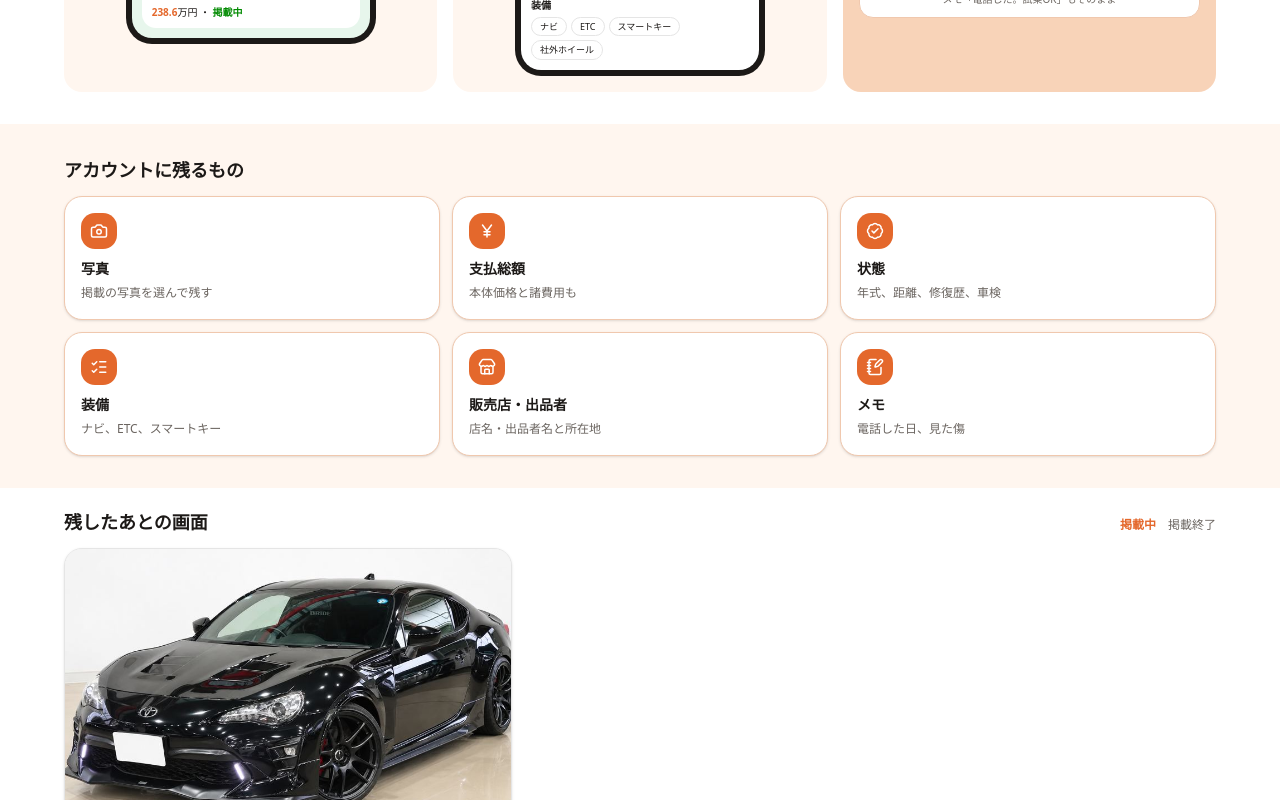
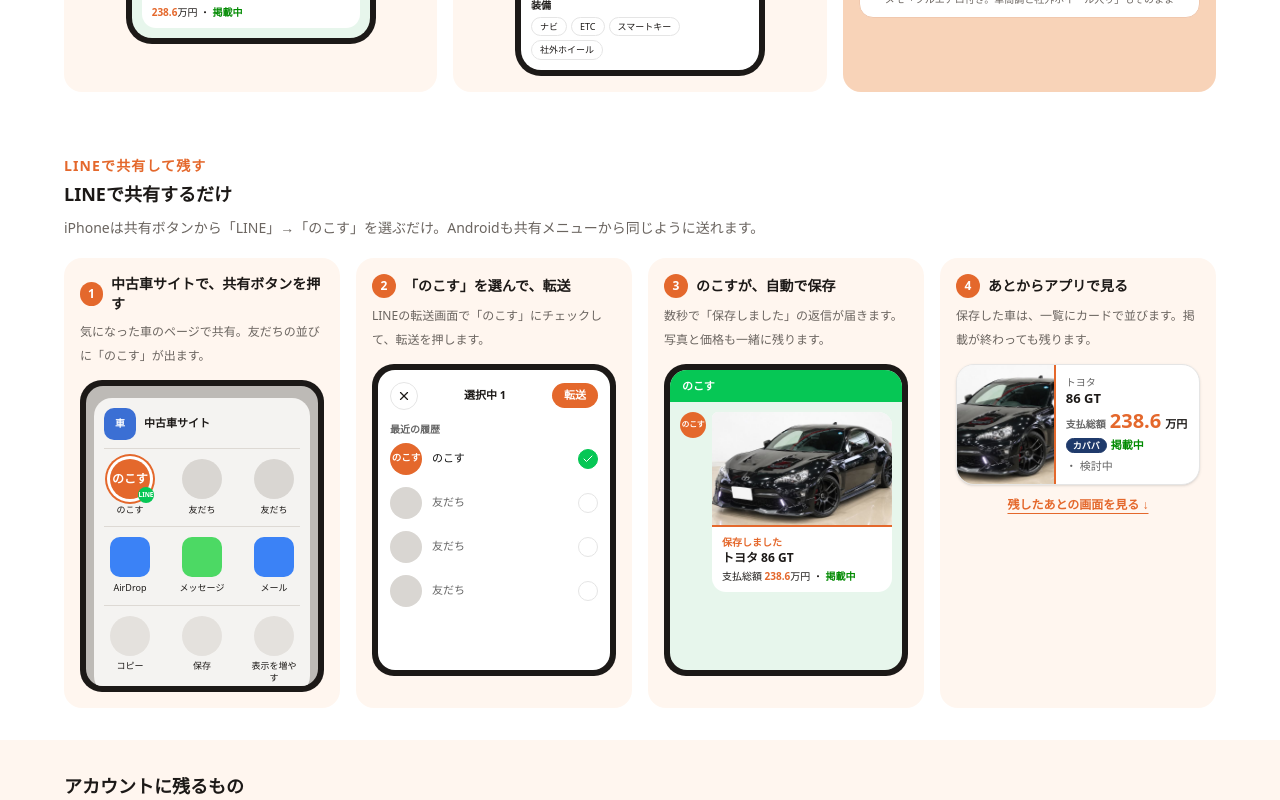
Before and after one commit to goodgunu/nokosu, a Next.js app: page / in a window 1280 px wide. Shown: the part 1380-2180 px from the top of the page. Built offline with nearby package versions, Linux system fonts and the light colour scheme; no server answers.

Commit message:
ランディング: LINE共有の流れセクション追加、メモ例文を86のカスタム例に

```diff
--- /dev/null
+++ b/components/landing-line-flow.tsx
@@ -0,0 +1,161 @@
+import Image from "next/image";
+import { Check, X } from "lucide-react";
+import { MiniCard } from "@/components/landing-mocks";
+
+const ORANGE = "#E4682C";
+
+function Frame({ children, bg = "#F2F2F2", label }: { children: React.ReactNode; bg?: string; label: string }) {
+  return (
+    <div role="img" aria-label={label} className="mx-auto mt-3 w-full max-w-[260px] rounded-[22px] p-1.5" style={{ background: "#1C1917" }}>
+      <div className="h-[300px] overflow-hidden rounded-[17px] text-left" style={{ background: bg }}>
+        {children}
+      </div>
+    </div>
+  );
+}
+
+function NokosuIcon({ size = 40, badge = true, ring = false }: { size?: number; badge?: boolean; ring?: boolean }) {
+  return (
+    <span className="relative inline-grid shrink-0 place-items-center rounded-full font-extrabold text-white" style={{ width: size, height: size, background: ORANGE, fontSize: size * 0.3, boxShadow: ring ? `0 0 0 3px #fff, 0 0 0 5px ${ORANGE}` : undefined }}>
+      のこす
+      {badge && (
+        <span className="absolute -right-1 -bottom-1 grid place-items-center rounded-md text-white" style={{ width: size * 0.4, height: size * 0.4, background: "#06C755", fontSize: size * 0.16 }}>
+          LINE
+        </span>
+      )}
+    </span>
+  );
+}
+
+function Dummy({ size = 40 }: { size?: number }) {
+  return <span className="inline-block shrink-0 rounded-full" style={{ width: size, height: size, background: "#D9D6D2" }} />;
+}
+
+// 1. 共有シート
+function ShareSheet() {
+  return (
+    <Frame label="中古車サイトの共有ボタンを押すと、友だちの並びに「のこす」が出る画面（サンプル）" bg="#BDBAB6">
+      <div className="mx-2 mt-3 rounded-2xl bg-[#F4F3F1] p-2.5">
+        <div className="flex items-center gap-2 border-b pb-2" style={{ borderColor: "#DDD9D4" }}>
+          <span className="grid size-8 place-items-center rounded-lg text-[10px] font-extrabold text-white" style={{ background: "#3B6FD4" }}>車</span>
+          <span className="text-[11px] font-bold">中古車サイト</span>
+        </div>
+        <div className="flex justify-between border-b py-2.5" style={{ borderColor: "#DDD9D4" }}>
+          {[0, 1, 2].map((i) => (
+            <div key={i} className="flex w-[52px] flex-col items-center gap-1">
+              {i === 0 ? <NokosuIcon size={40} ring /> : <Dummy size={40} />}
+              <span className="text-[9px]">{i === 0 ? "のこす" : "友だち"}</span>
+            </div>
+          ))}
+        </div>
+        <div className="flex justify-between border-b py-2.5" style={{ borderColor: "#DDD9D4" }}>
+          {[["AirDrop", "#3B82F6"], ["メッセージ", "#4CD964"], ["メール", "#3B82F6"]].map(([name, color]) => (
+            <div key={name} className="flex w-[52px] flex-col items-center gap-1">
+              <span className="size-10 rounded-[10px]" style={{ background: color }} />
+              <span className="text-[9px]">{name}</span>
+            </div>
+          ))}
+        </div>
+        <div className="flex justify-between pt-2.5">
+          {["コピー", "保存", "表示を増やす"].map((name) => (
+            <div key={name} className="flex w-[52px] flex-col items-center gap-1">
+              <span className="size-10 rounded-full bg-[#E4E1DD]" />
+              <span className="text-center text-[9px] leading-3">{name}</span>
+            </div>
+          ))}
+        </div>
+      </div>
+    </Frame>
+  );
+}
+
+// 2. LINEの転送画面
+function Forward() {
+  return (
+    <Frame label="LINEの転送画面で「のこす」を選び、転送を押す（サンプル）" bg="#FFFFFF">
+      <div className="flex items-center justify-between px-3 pt-3">
+        <span className="grid size-7 place-items-center rounded-full border"><X className="size-3.5" aria-hidden /></span>
+        <span className="text-[11px] font-bold">選択中 1</span>
+        <span className="rounded-full px-3 py-1 text-[11px] font-bold text-white" style={{ background: ORANGE }}>転送</span>
+      </div>
+      <p className="px-3 pt-3 text-[10px] font-bold" style={{ color: "#666" }}>最近の履歴</p>
+      {[true, false, false, false].map((checked, i) => (
+        <div key={i} className="flex items-center gap-2.5 px-3 py-1.5">
+          {i === 0 ? <NokosuIcon size={32} badge={false} /> : <Dummy size={32} />}
+          <span className="flex-1 text-[11px]" style={{ color: i === 0 ? "#111" : "#666" }}>{i === 0 ? "のこす" : "友だち"}</span>
+          <span className="grid size-5 place-items-center rounded-full border" style={checked ? { background: "#06C755", borderColor: "#06C755" } : undefined}>
+            {checked && <Check className="size-3 text-white" aria-hidden />}
+          </span>
+        </div>
+      ))}
+    </Frame>
+  );
+}
+
+// 3. のこすの返信カード
+function Reply() {
+  return (
+    <Frame label="LINEのトークで、のこすが保存しましたと返信する画面（サンプル）" bg="#E7F6EC">
+      <div className="px-3 py-2 text-[11px] font-bold text-white" style={{ background: "#06C755" }}>のこす</div>
+      <div className="flex items-start gap-1.5 p-2.5">
+        <NokosuIcon size={26} badge={false} />
+        <div className="min-w-0 flex-1 overflow-hidden rounded-xl rounded-tl-sm bg-white">
+          <div className="relative aspect-[16/10] w-full">
+            <Image src="/86-card.jpg" alt="" fill sizes="200px" className="object-cover" />
+          </div>
+          <div className="border-t-2 px-2.5 py-2" style={{ borderColor: ORANGE }}>
+            <p className="text-[10px] font-bold" style={{ color: ORANGE }}>保存しました</p>
+            <p className="text-[12px] leading-tight font-bold">トヨタ 86 GT</p>
+            <p className="mt-1 text-[10px]">
+              支払総額 <span className="font-extrabold" style={{ color: ORANGE }}>238.6</span>万円 ・ <span className="font-bold text-live">掲載中</span>
+            </p>
+          </div>
+        </div>
+      </div>
+    </Frame>
+  );
+}
+
+const steps = [
+  { title: "中古車サイトで、共有ボタンを押す", body: "気になった車のページで共有。友だちの並びに「のこす」が出ます。", mock: <ShareSheet /> },
+  { title: "「のこす」を選んで、転送", body: "LINEの転送画面で「のこす」にチェックして、転送を押します。", mock: <Forward /> },
+  { title: "のこすが、自動で保存", body: "数秒で「保存しました」の返信が届きます。写真と価格も一緒に残ります。", mock: <Reply /> },
+  {
+    title: "あとからアプリで見る",
+    body: "保存した車は、一覧にカードで並びます。掲載が終わっても残ります。",
+    mock: (
+      <div className="mx-auto mt-3 w-full max-w-[260px]">
+        <MiniCard ended={false} />
+        <a href="#after" className="mt-3 block text-center text-xs font-bold underline underline-offset-4" style={{ color: ORANGE }}>
+          残したあとの画面を見る ↓
+        </a>
+      </div>
+    ),
+  },
+];
+
+export function LandingLineFlow() {
+  return (
+    <section id="line-flow" className="px-4 py-8 sm:px-7" style={{ background: "#FFFFFF" }}>
+      <div className="mx-auto max-w-6xl">
+        <h2 className="text-sm font-bold tracking-[0.08em]" style={{ color: ORANGE }}>LINEで共有して残す</h2>
+        <p className="mt-1 text-lg font-bold">LINEで共有するだけ</p>
+        <p className="mt-1.5 text-sm leading-7" style={{ color: "#6B6560" }}>
+          iPhoneは共有ボタンから「LINE」→「のこす」を選ぶだけ。Androidも共有メニューから同じように送れます。
+        </p>
+        <ol className="mt-4 grid gap-4 sm:grid-cols-2 lg:grid-cols-4">
+          {steps.map((step, i) => (
+            <li key={step.title} className="rounded-2xl p-4" style={{ background: "#FFF6EF" }}>
+              <p className="flex items-center gap-2">
+                <span className="grid size-6 place-items-center rounded-full text-xs font-bold text-white" style={{ background: ORANGE }}>{i + 1}</span>
+                <span className="text-sm font-bold">{step.title}</span>
+              </p>
+              <p className="mt-1.5 text-xs leading-6" style={{ color: "#6B6560" }}>{step.body}</p>
+              {step.mock}
+            </li>
+          ))}
+        </ol>
+      </div>
+    </section>
+  );
+}
--- a/components/landing-mocks.tsx
+++ b/components/landing-mocks.tsx
@@ -103,7 +103,7 @@ export function MockDetail() {
   );
 }
 
-function MiniCard({ ended }: { ended: boolean }) {
+export function MiniCard({ ended }: { ended: boolean }) {
   return (
     <div className="flex overflow-hidden rounded-2xl border bg-white shadow-sm">
       <div className="relative w-[40%] shrink-0 self-stretch bg-[#F2F2F2]">
@@ -135,7 +135,7 @@ export function MockList() {
       <MiniCard ended />
       <p className="mt-2 rounded-xl px-3 py-2 text-center text-[12px] leading-5 font-bold" style={{ background: "#FFFFFF", color: ORANGE, border: "1px solid #F0C8AE" }}>
         写真もメモも残ります
-        <span className="block text-[10px] font-normal" style={{ color: "#6B6560" }}>メモ「電話した。試乗OK」もそのまま</span>
+        <span className="block text-[10px] font-normal" style={{ color: "#6B6560" }}>メモ「フルエアロ付き。車高調と社外ホイール入り」もそのまま</span>
       </p>
     </div>
   );
--- a/components/landing-page.tsx
+++ b/components/landing-page.tsx
@@ -3,6 +3,7 @@
 import { useState } from "react";
 import Image from "next/image";
 import { BadgeCheck, Camera, JapaneseYen, ListChecks, NotebookPen, Store } from "lucide-react";
+import { LandingLineFlow } from "@/components/landing-line-flow";
 import { MockDetail, MockList, MockSend } from "@/components/landing-mocks";
 import { LoginOptions } from "@/components/login-options";
 import { LineAddLink, LINE_ACCOUNT_ID } from "@/components/line-add-link";
@@ -62,7 +63,7 @@ const kept = [
   ["状態", "年式、距離、修復歴、車検", BadgeCheck],
   ["装備", "ナビ、ETC、スマートキー", ListChecks],
   ["販売店・出品者", "店名・出品者名と所在地", Store],
-  ["メモ", "電話した日、見た傷", NotebookPen],
+  ["メモ", "エアロ、車高調、ホイールなどのカスタム内容", NotebookPen],
 ] as const;
 
 export function LandingPage() {
@@ -198,6 +199,8 @@ export function LandingPage() {
         </div>
       </section>
 
+      <LandingLineFlow />
+
       <section className="px-4 py-8 sm:px-7" style={{ background: "#FFF6EF" }}>
         <div className="mx-auto max-w-6xl">
           <h2 className="text-lg font-bold">アカウントに残るもの</h2>
@@ -215,7 +218,7 @@ export function LandingPage() {
         </div>
       </section>
 
-      <section className="bg-card px-4 pt-5 pb-7 sm:px-7">
+      <section id="after" className="bg-card px-4 pt-5 pb-7 sm:px-7">
         <div className="mx-auto max-w-6xl">
           <div className="flex items-baseline gap-3">
             <h2 className="text-lg font-bold">残したあとの画面</h2>
```
